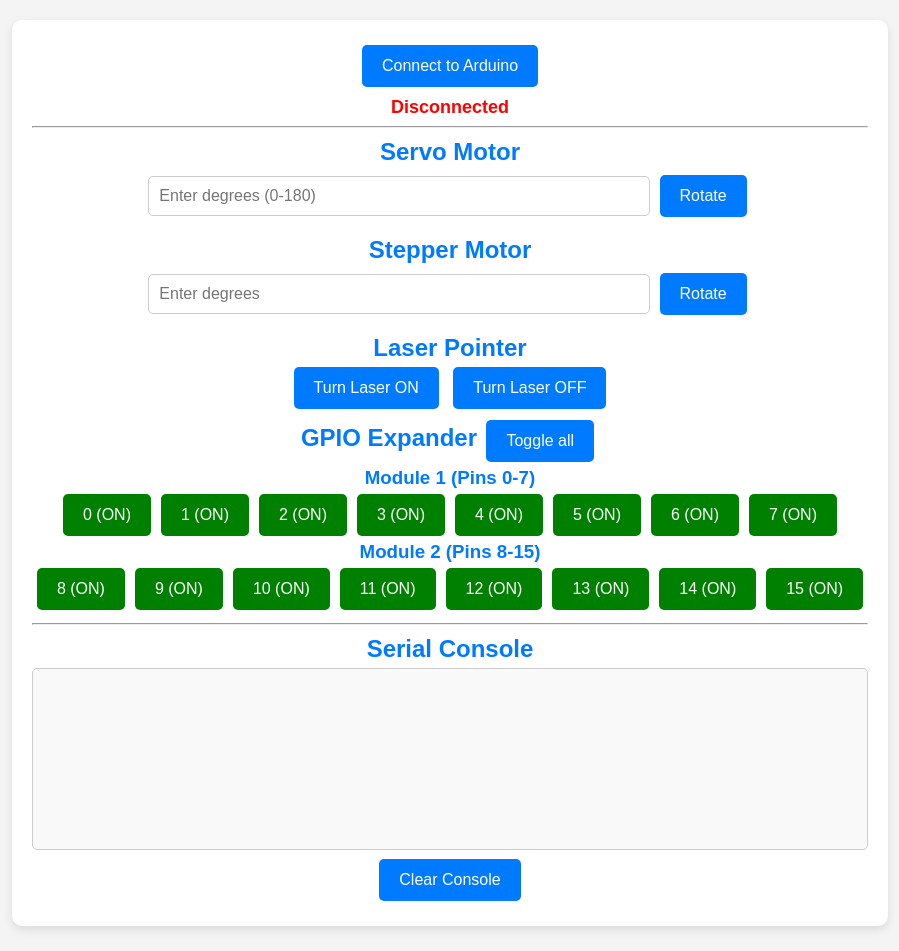
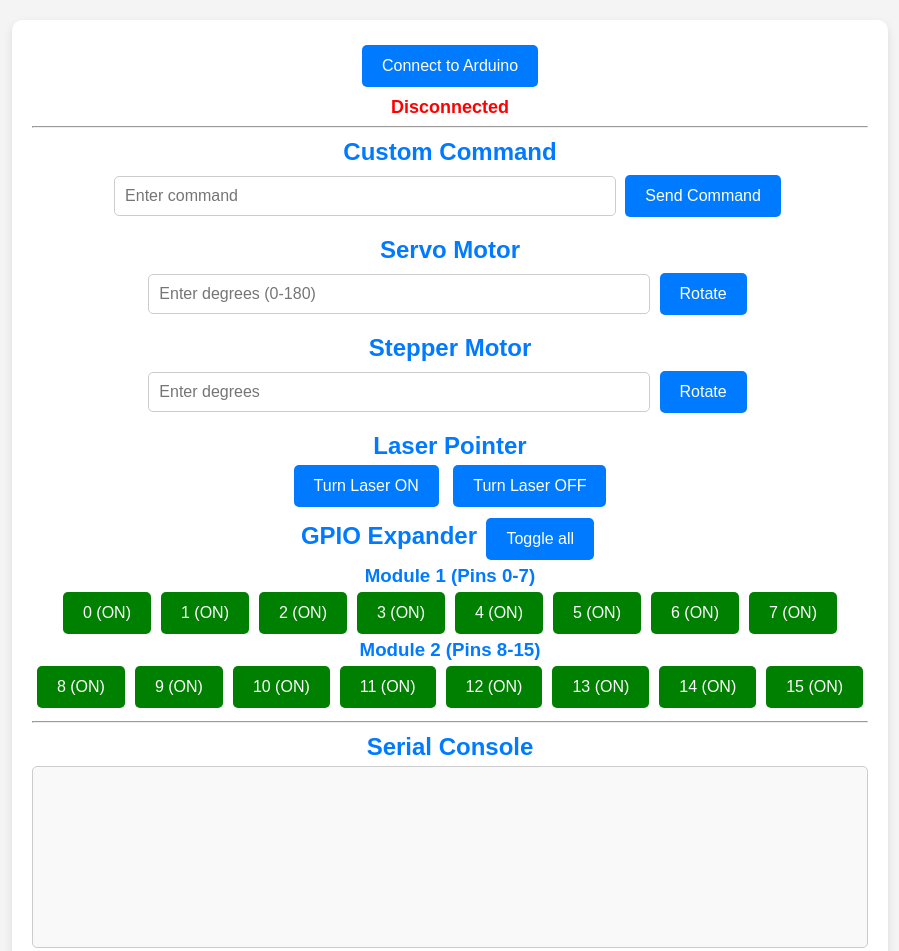
Before and after one commit to BalashovDima/museum-robotic-guide, a plain HTML site: page component-debug-setting/app-component-debug&setting/index.html in a window 1280 px wide. Shown: the top 951 px of the page, without its empty margins (190-1089 px from the left). Drawn offline with Linux system fonts and the light colour scheme.

Commit message:
Set&debg Add custom command input

```diff
--- a/component-debug-setting/app-component-debug&setting/index.html
+++ b/component-debug-setting/app-component-debug&setting/index.html
@@ -15,6 +15,11 @@
         <div class="status" id="status">Disconnected</div>
 
         <hr>
+
+        <!-- Custom command -->
+        <h2>Custom Command</h2>
+        <input type="text" id="custom-command" placeholder="Enter command" />
+        <button onclick="sendCustomCommand()">Send Command</button>
 
         <!-- Servo Control -->
         <h2>Servo Motor</h2>
--- a/component-debug-setting/app-component-debug&setting/script.js
+++ b/component-debug-setting/app-component-debug&setting/script.js
@@ -88,6 +88,17 @@ document.getElementById('toggleAll').addEventListener('click', toggleAllGpioPins
 // Call the function to create buttons when the page loads
 document.addEventListener('DOMContentLoaded', createGpioButtons);
 
+// Function to send a custom command
+function sendCustomCommand() {
+    const command = document.getElementById('custom-command').value.trim();
+    if (command === '') {
+        alert('Please enter a command.');
+        return;
+    }
+    sendCommand(command); // Send the custom command
+    document.getElementById('custom-command').value = ''; // Clear the input field
+}
+
 // Connect button (optional)
 document.addEventListener('DOMContentLoaded', () => {
     const connectButton = document.createElement('button');
@@ -130,7 +141,7 @@ async function readSerial() {
             const { value, done } = await reader.read();
             if (done) break;
             const text = decoder.decode(value);
-            if(text === '\n') {
+            if (text === '\n') {
                 logToConsole(`-> ${message}`); // Log the received message
                 message = '';
             } else {
```
